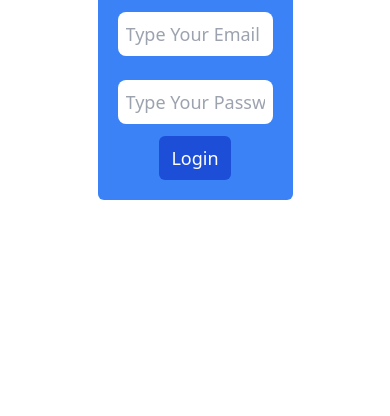
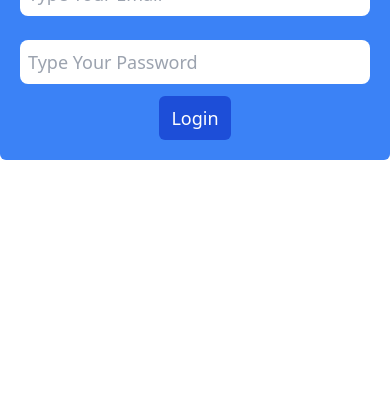
Before and after one commit to MdMorsedAlam/baper_bank, a plain HTML site: page index.html in a window 390 px wide. Shown: the part 428-844 px from the top of the page. Drawn offline with nearby package versions, Linux system fonts and the light colour scheme.

Commit message:
some changes

```diff
--- a/index.html
+++ b/index.html
@@ -11,7 +11,7 @@
    <header class="my-20">
     <h2 class="text-5xl text-black text-center font-extrabold">welcome To Your <span class="text-orange-500">Baper Bank</span>!!</h2>
    </header>
-   <section class="w-2/4 mx-auto bg-blue-500 rounded-md">
+   <section class="md:w-2/4 mx-auto bg-blue-500 rounded-md">
     <h4 class="text-4xl text-center text-white font-bold pt-6">Please Login</h4>
     <div class="flex justify-center flex-col p-5">
         <input id="email" class="my-3 p-2 rounded-lg text-lg focus:outline-none" type="email" placeholder="Type Your Email">
```
